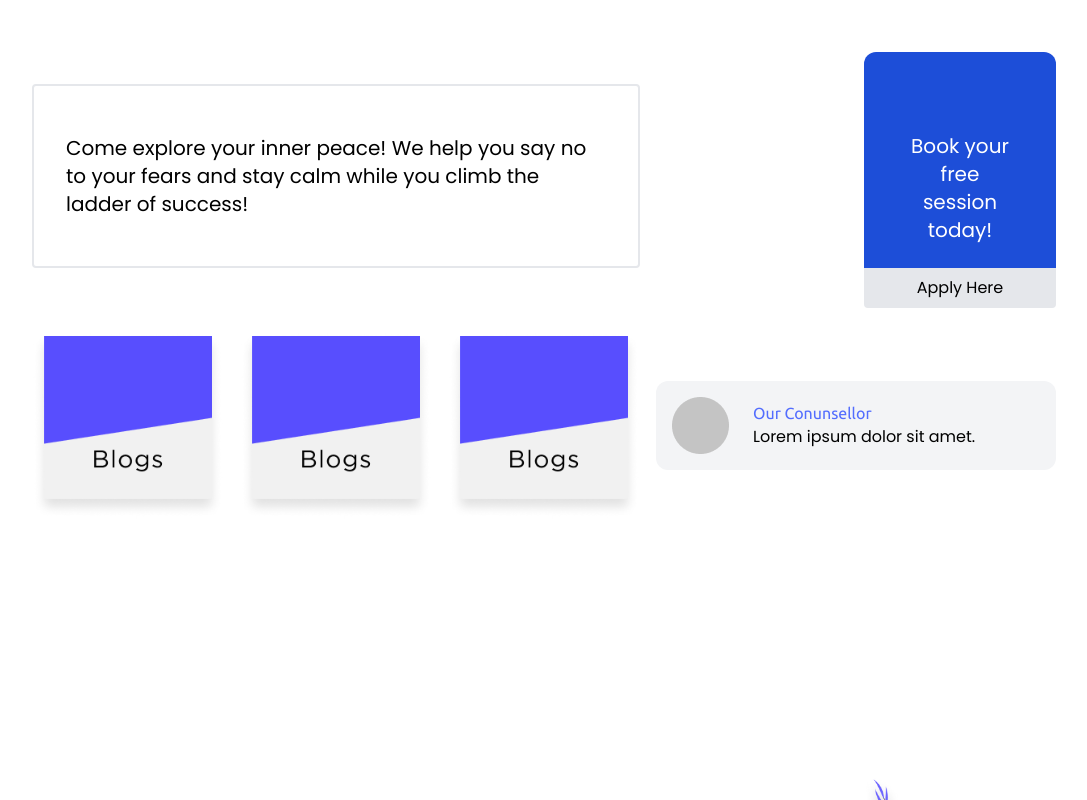
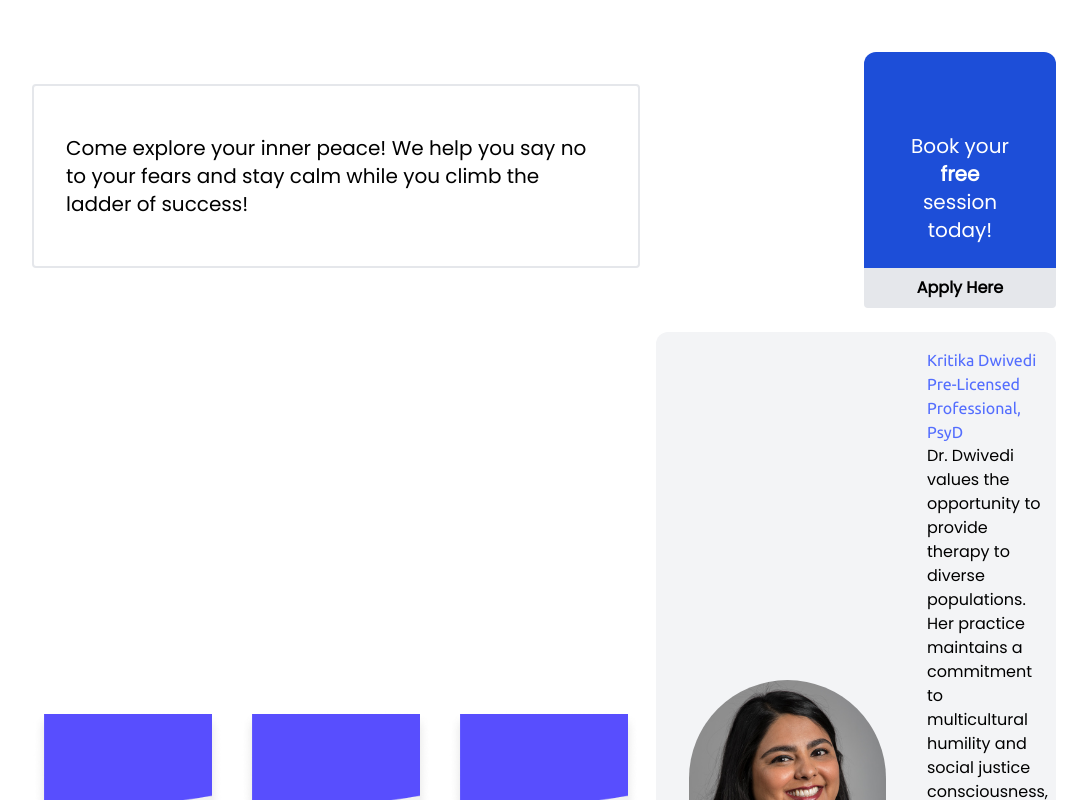
Before and after one commit to IVARA-Application/IV-WEB-FRONTEND-TEAM-MentorBABA, a React (Create React App) app in the folder client/: page / in a window 1280 px wide. Shown: the part 5620-6420 px from the top of the page, without its empty margins (96-1183 px from the left). Built offline with nearby package versions, Linux system fonts and the light colour scheme.

Commit message:
:sparkles: Add counsellor info

```diff
--- a/client/src/App.js
+++ b/client/src/App.js
@@ -26,6 +26,7 @@ import BabaCubePage from "./Components/BabaCubePage";
 import BabaValuatorPage from "./Components/BabaValuatorPage";
 import BabaIncPage from "./Components/BabaIncPage";
 import ThirdPartyLogin from "./Components/ThirdPartyLogin";
+import BabaPsy from "./Components/HomeRoute/BabaPsy";
 
 function App() {
   return (
@@ -56,16 +57,16 @@ function App() {
           <Route exact path="/EntrepreneurNews">
             <EntrepreneurNews />
           </Route>
-          <Route exact path="/BabaStartPage">
+          <Route exact path="/BabaStart">
             <BabaStartPage />
           </Route>
-          <Route exact path="/BabaCubePage">
+          <Route exact path="/BabaCube">
             <BabaCubePage />
           </Route>
-          <Route exact path="/BabaValuatorPage">
+          <Route exact path="/BabaValuator">
             <BabaValuatorPage />
           </Route>
-          <Route exact path="/BabaIncPage">
+          <Route exact path="/BabaInc">
             <BabaIncPage />
           </Route>
           {/* <SignIn />
--- a/client/src/Components/HomeRoute/BabaPsy.js
+++ b/client/src/Components/HomeRoute/BabaPsy.js
@@ -1,6 +1,6 @@
 import React from "react";
 import img from "../../img/blogs.png";
-import circle from "../../img/circle.png";
+import kd from "../../img/kd.jpeg";
 
 function BabaPsy() {
   return (
@@ -19,12 +19,17 @@ function BabaPsy() {
             </p>
           </div>
 
-          <div className="relative order-2 bg-blue-700 py-12 col-start-4 col-end-6 xl:col-start-5 xl:col-end-6 rounded-xl">
+          <div
+            className="relative order-2 bg-blue-700 py-12 col-start-4 col-end-6 xl:col-start-5 xl:col-end-6 rounded-xl cursor-pointer"
+            onClick={() => {
+              window.location.href = "https://www.healmymind.in";
+            }}
+          >
             <a href="https://www.healmymind.in/" className="lg:ml-20">
               <p className="p-2 text-white text-center mx-8 text-xl pb-4">
-                Book your free session today!
+                Book your <b>free</b> session today!
               </p>
-              <span className="absolute bg-gray-200 rounded-b w-full text-center text-black bottom-0 p-2">
+              <span className="absolute bg-gray-200 rounded-b w-full text-center text-black bottom-0 p-2 font-bold">
                 Apply Here
               </span>
             </a>
@@ -39,14 +44,27 @@ function BabaPsy() {
             <img src={img} alt="" />
           </div>
           <div className="col-start-4 py-2 order-3 col-end-6 row-start-2 row-end-3 flex bg-gray-100 rounded-xl">
-            <div className="self-center p-2 px-4">
-              <img src={circle} alt="" />
+            <div className="self-center py-2">
+              <img src={kd} alt="" className="rounded-full w-9/12 mx-auto" />
             </div>
             <div className="flex-1 self-center p-4 lg:p-2 order-3">
               <h1>
-                <span> Our Conunsellor</span>
+                <span>
+                  {" "}
+                  Kritika Dwivedi
+                  <br />
+                  Pre-Licensed Professional, PsyD
+                </span>
               </h1>
-              <p>Lorem ipsum dolor sit amet.</p>
+              <p>
+                Dr. Dwivedi values the opportunity to provide therapy to diverse
+                populations. Her practice maintains a commitment to
+                multicultural humility and social justice consciousness, both
+                within herself and towards others. Dr. Dwivedi practices from a
+                relational perspective meaning that she highlights the
+                importance of client and therapist working as a team to
+                understand the client and their world.
+              </p>
             </div>
           </div>
         </div>
```
Also changed, not shown: client/src/img/kd.jpeg (added).
